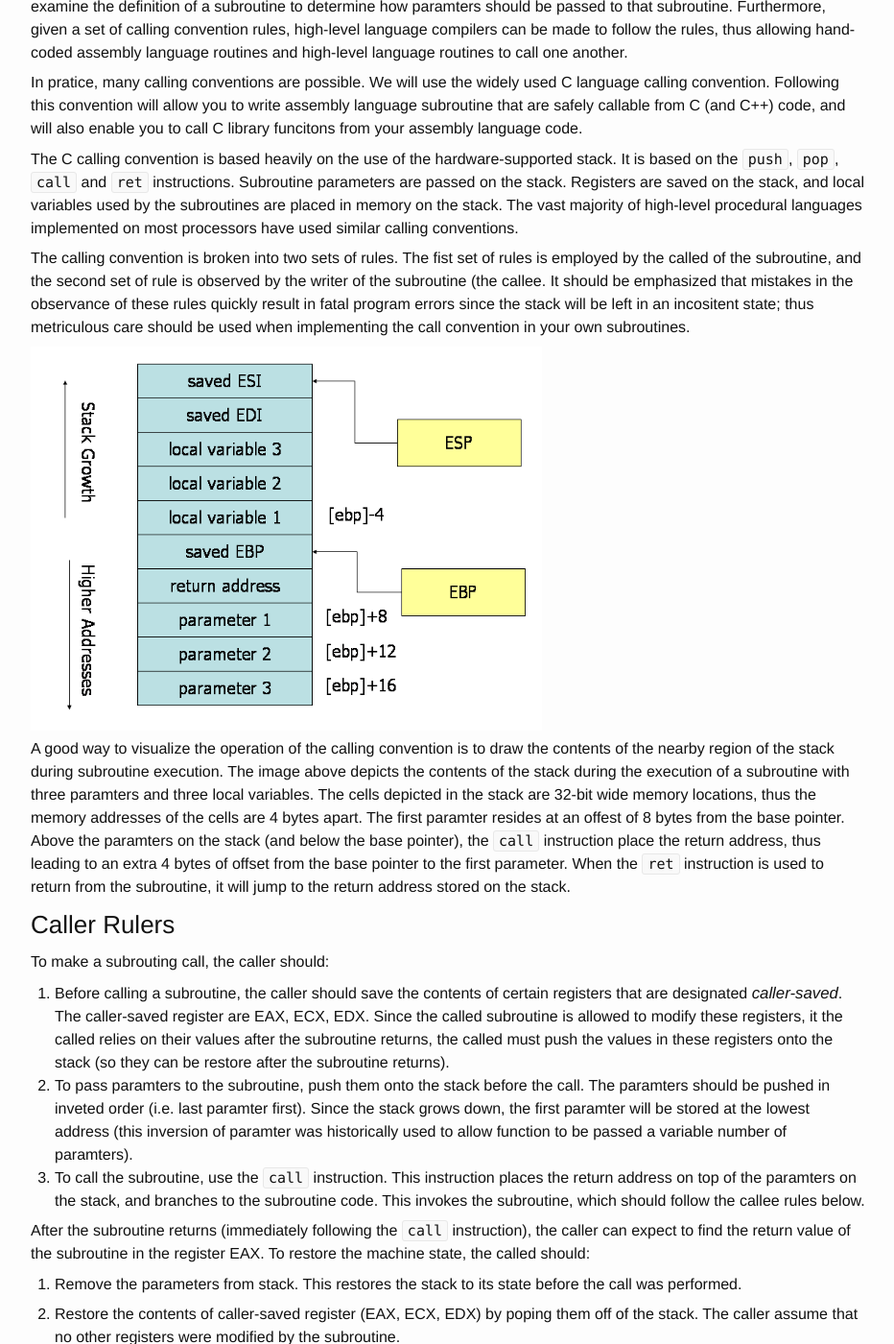
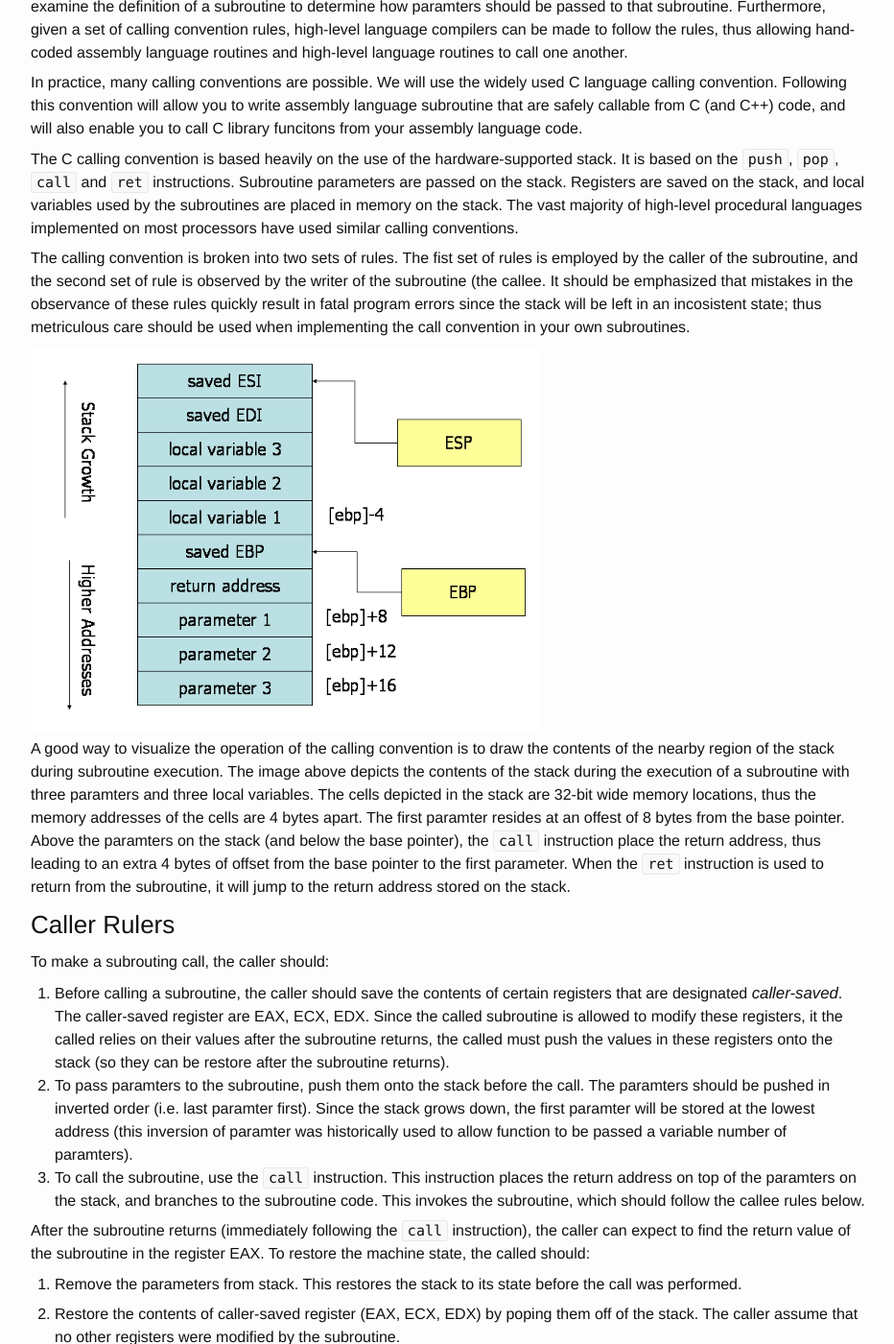
Before and after one commit to ousiax/ousiax.github.io, a Jekyll site: the page built from _posts/2017-12-23-call-ret-x86-assembly.md, in a window 1280 px wide and 1400 px high, scrolled down 1112 px. Shown: the whole window at 96% size, without its empty margins (173-1105 px from the left). Built offline with Jekyll 4.4.1, drawn with Linux system fonts in a browser that asks for light colours.

Commit message:
Update 2017-12-23-call-ret-x86-assembly.md

```diff
--- a/_posts/2017-12-23-call-ret-x86-assembly.md
+++ b/_posts/2017-12-23-call-ret-x86-assembly.md
@@ -27,11 +27,11 @@ When referring to registers in assembly languages, the names are not case-sensit
 
 To allow separate programmers to share code and develop libraries for use by many programs, and to simplify the use of subroutines in general, programmers typically adopt a common *calling convention*. The calling convention is a protocl about how to call and return from routines. For example, given a set of calling convention rules, a programmer need not examine the definition of a subroutine to determine how paramters should be passed to that subroutine. Furthermore, given a set of calling convention rules, high-level language compilers can be made to follow the rules, thus allowing hand-coded assembly language routines and high-level language routines to call one another.
 
-In pratice, many calling conventions are possible. We will use the widely used C language calling convention. Following this convention will allow you to write assembly language subroutine that are safely callable from C (and C++) code, and will also enable you to call C library funcitons from your assembly language code.
+In practice, many calling conventions are possible. We will use the widely used C language calling convention. Following this convention will allow you to write assembly language subroutine that are safely callable from C (and C++) code, and will also enable you to call C library funcitons from your assembly language code.
 
 The C calling convention is based heavily on the use of the hardware-supported stack. It is based on the `push`, `pop`, `call` and `ret` instructions. Subroutine parameters are passed on the stack. Registers are saved on the stack, and local variables used by the subroutines are placed in memory on the stack. The vast majority of high-level procedural languages implemented on most processors have used similar calling conventions.
 
-The calling convention is broken into two sets of rules. The fist set of rules is employed by the called of the subroutine, and the second set of rule is observed by the writer of the subroutine (the callee. It should be emphasized that mistakes in the observance of these rules quickly result in fatal program errors since the stack will be left in an incositent state; thus metriculous care should be used when implementing the call convention in your own subroutines.
+The calling convention is broken into two sets of rules. The fist set of rules is employed by the caller of the subroutine, and the second set of rule is observed by the writer of the subroutine (the callee. It should be emphasized that mistakes in the observance of these rules quickly result in fatal program errors since the stack will be left in an incosistent state; thus metriculous care should be used when implementing the call convention in your own subroutines.
 
 ![x86 Registers]({{ site.baseurl }}/assets/images/x86-assembly/stack-convention.png)
 
@@ -42,7 +42,7 @@ A good way to visualize the operation of the calling convention is to draw the c
 To make a subrouting call, the caller should:
 
 1. Before calling a subroutine, the caller should save the contents of certain registers that are designated *caller-saved*. The caller-saved register are EAX, ECX, EDX. Since the called subroutine is allowed to modify these registers, it the called relies on their values after the subroutine returns, the called must push the values in these registers onto the stack (so they can be restore after the subroutine returns).
-1. To pass paramters to the subroutine, push them onto the stack before the call. The paramters should be pushed in inveted order (i.e. last paramter first). Since the stack grows down, the first paramter will be stored at the lowest address (this inversion of paramter was historically used to allow function to be passed a variable number of paramters).
+1. To pass paramters to the subroutine, push them onto the stack before the call. The paramters should be pushed in inverted order (i.e. last paramter first). Since the stack grows down, the first paramter will be stored at the lowest address (this inversion of paramter was historically used to allow function to be passed a variable number of paramters).
 1. To call the subroutine, use the `call` instruction. This instruction places the return address on top of the paramters on the stack, and branches to the subroutine code. This invokes the subroutine, which should follow the callee rules below.
 
 After the subroutine returns (immediately following the `call` instruction), the caller can expect to find the return value of the subroutine in the register EAX. To restore the machine state, the called should:
```
